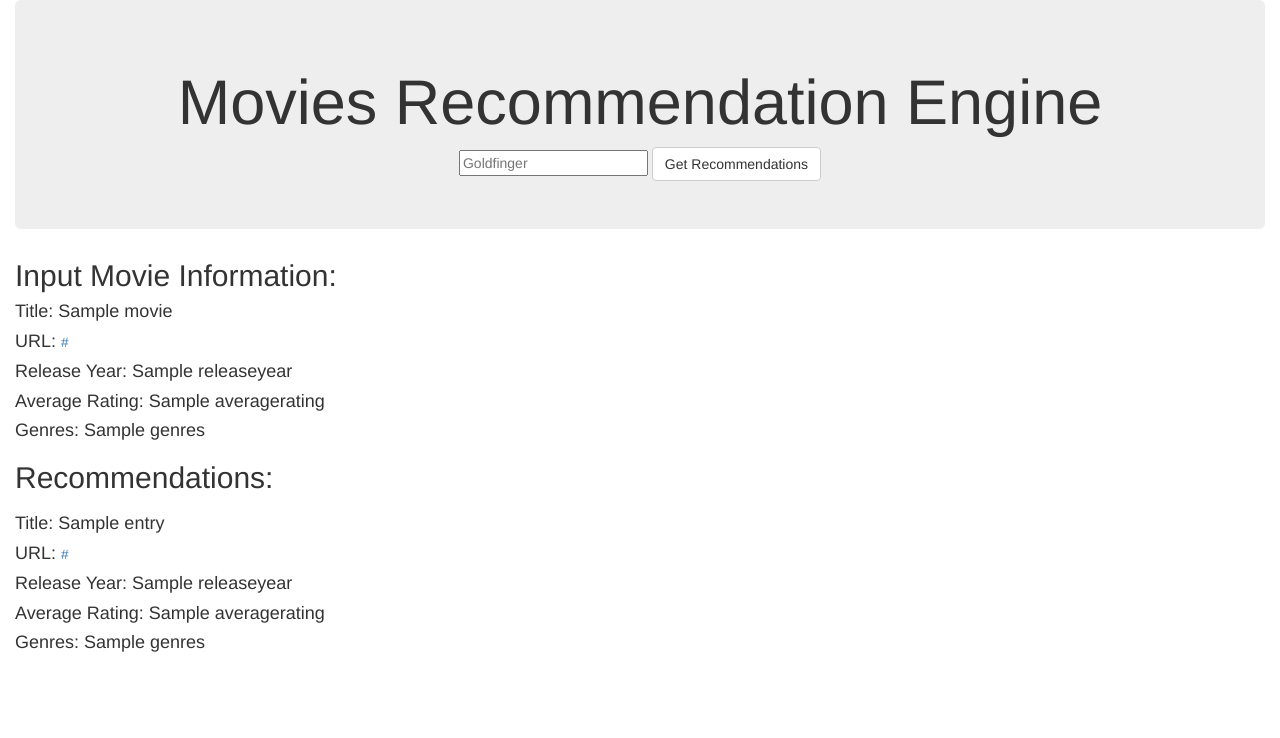
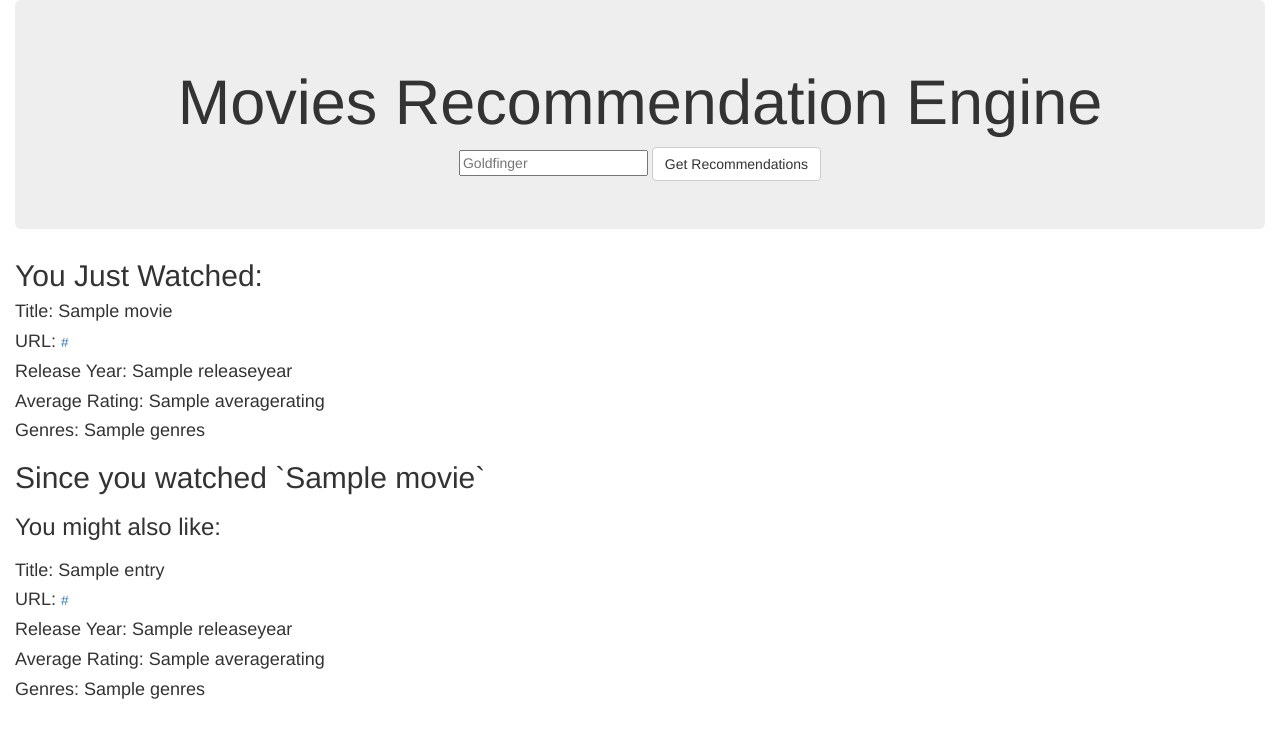
Before and after one commit to deepayogesh/projectG, a Flask app: template templates/index.html in a window 1280 px wide. Shown: the top 738 px of the page. Run offline with Flask 2, Linux system fonts and the light colour scheme; the template is opened without the code that fills it: most values are stand-ins (such as "Sample title", 1, 10 or a date in 2020); some libraries are stand-ins or nearby versions.

Commit message:
Updated Flask App to check for Input Title before Running Model

```diff
--- a/app.py
+++ b/app.py
@@ -24,9 +24,17 @@ def index():
 
     if request.method == "POST":
         try:
+            # Get Input Movie from User
             movie = request.form['inputMovie']
-            input_title_info = model.get_inputTitle_info(movie)
-            recommendations = model.get_movies(movie)
+
+            # Get List of Available Titles from Source Data
+            available_titles = model.get_titles()
+
+            if (movie in available_titles):
+                input_title_info = model.get_inputTitle_info(movie)
+                recommendations = model.get_movies(movie)
+            else:
+                movie = movie + " - Title Not Found"
 
         except:
             errors.append(
--- a/model.py
+++ b/model.py
@@ -549,6 +549,8 @@ def get_movies(inputTitle):
     # Sort recommendatioin_list by 'averageRating'
     recommendation_list = sorted(recommendation_list, key=lambda d: d['averagerating'], reverse=True)
 
+    print(recommendation_list)
+
     return recommendation_list
 
 
--- a/templates/index.html
+++ b/templates/index.html
@@ -18,14 +18,25 @@
         <button type="submit" class="btn btn-default">Get Recommendations</button>
       </form>
     </div>
-    <h2>Input Movie Information:</h2>
-    <h4>Title: {{ movie }}</h4>
-    <h4>URL: <a style="font-size: 75%;" href="{{ input_title_info['url'] }}">{{ input_title_info['url'] }}</a></h4>
-    <h4>Release Year: {{ input_title_info['releaseyear'] }}</h4>
-    <h4>Average Rating: {{ input_title_info['averagerating'] }}</h4>
-    <h4>Genres: {{ input_title_info['genres'] }}</h4>
 
-    <h2>Recommendations:</h2>
+    {% if recommendations|length > 0 %}
+      <!-- RUNS IF MODEL WAS SUCCESSFULLY CALLED -->
+      <h2>You Just Watched:</h2>
+      <h4>Title: {{ movie }}</h4>
+      <h4>URL: <a style="font-size: 75%;" href="{{ input_title_info['url'] }}">{{ input_title_info['url'] }}</a></h4>
+      <h4>Release Year: {{ input_title_info['releaseyear'] }}</h4>
+      <h4>Average Rating: {{ input_title_info['averagerating'] }}</h4>
+      <h4>Genres: {{ input_title_info['genres'] }}</h4>
+
+      <h2>Since you watched `{{ movie }}`</h2>
+      <h3>You might also like:</h3>
+
+    {% elif movie|length > 0 %}
+      <!-- RUNS AFTER MODEL IS EXECUTED IF MOVIE NOT FOUND IN LIST OF TITLES -->
+      <h2>You Just Watched:</h2>
+      <h4>Title: {{ movie }}</h4>
+
+    {% endif %}
 
     <table>
       <tr>
```
